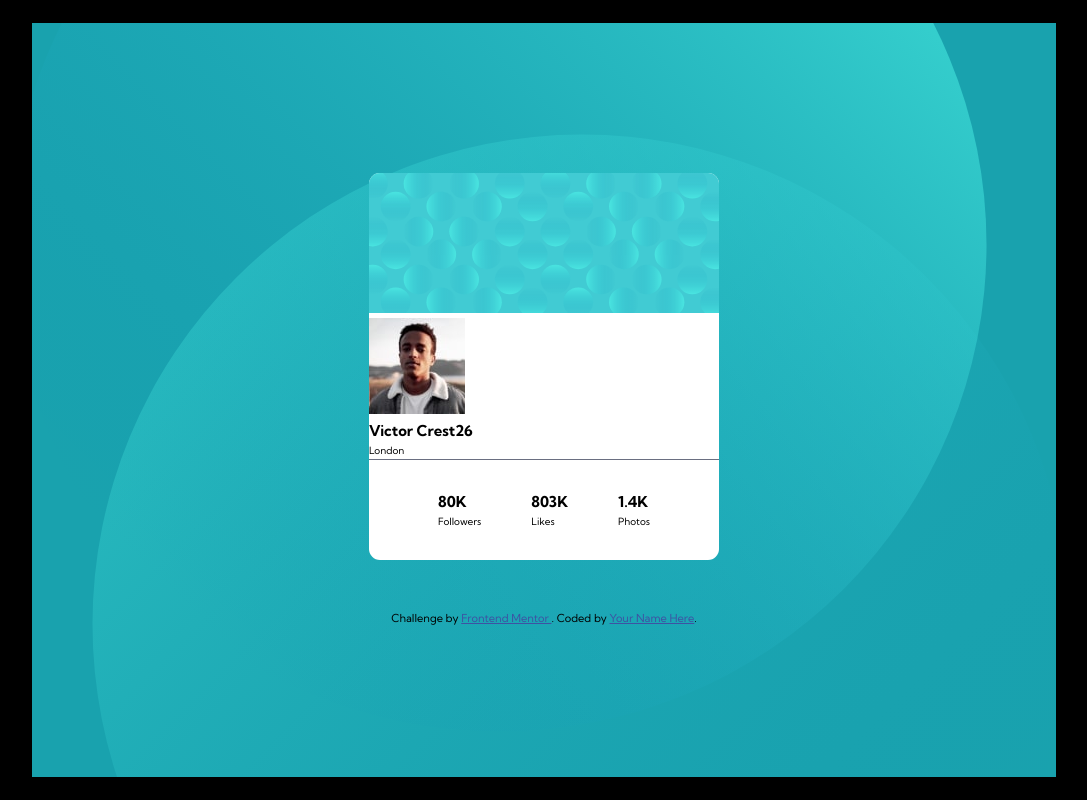
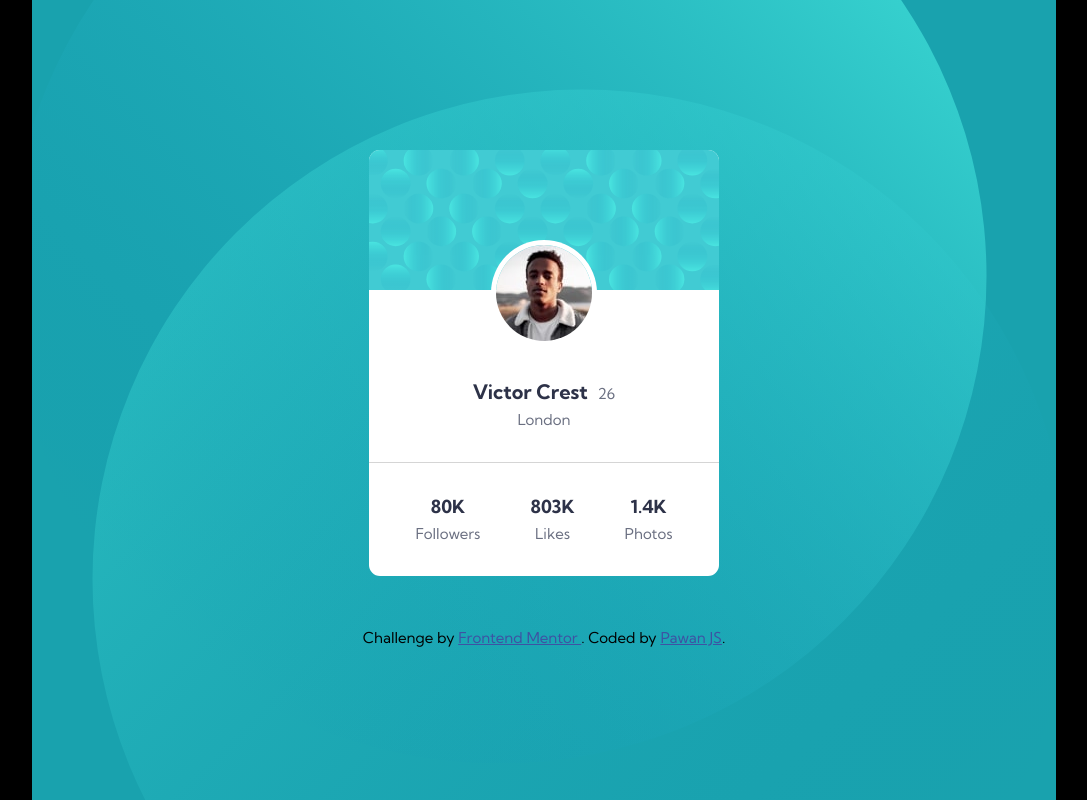
Before and after one commit to PawanJS/profileCard, a plain HTML site: page index.html in a window 1280 px wide. Shown: the whole page, without its empty margins (96-1183 px from the left). Drawn offline with Linux system fonts and the light colour scheme.

Commit message:
added card

```diff
--- a/css/style.css
+++ b/css/style.css
@@ -8,6 +8,30 @@
 html {
   box-sizing: border-box;
   font-size: 62.5%;
+}
+
+.heading-1,
+.heading-2 {
+  font-weight: 700;
+  color: hsl(229, 23%, 23%);
+}
+
+.heading-1 {
+  font-size: 2rem;
+}
+
+.heading-2 {
+  font-size: 1.8rem;
+}
+
+.heading-1--sub {
+  margin-left: 1rem;
+}
+
+.paragraph {
+  font-size: 1.5rem;
+  color: hsl(227, 10%, 46%);
+  font-weight: 400;
 }
 
 .container {
@@ -37,25 +61,42 @@ html {
   overflow: hidden;
   background-color: #fff;
   border-radius: 1.1rem;
+  text-align: center;
 }
 
-.profile-card__top-background {
+.profile-card__item {
+  margin-top: -5rem;
+}
+
+.profile-card__img {
+  border-radius: 50%;
+  box-shadow: 0 0 0 0.5rem #fff;
+}
+
+.profile-card__person-info {
+  padding: 3rem;
 }
 
 .profile-card__person-stats {
   display: flex;
   justify-content: center;
   padding: 3rem;
-  border-top: 1px solid hsl(227, 10%, 46%);
+  border-top: 0.8px solid rgba(150, 150, 150, 0.4);
 }
 
 .attribution {
   font-size: 11px;
   text-align: center;
+  font-size: 1.5rem;
 }
 
 .attribution a {
   color: hsl(228, 45%, 44%);
+}
+
+.attribution a:hover {
+  color: hsl(228, 64%, 40%);
+  transition: color 0.2s;
 }
 
 /** for browser support  */
--- a/index.html
+++ b/index.html
@@ -25,11 +25,15 @@
           <img src="images/bg-pattern-card.svg" alt="card bg" />
         </div>
         <figure class="profile-card__item">
-          <img src="images/image-victor.jpg" alt="victor image" />
+          <img
+            src="images/image-victor.jpg"
+            alt="victor image"
+            class="profile-card__img"
+          />
         </figure>
         <div class="profile-card__person-info">
           <h1 class="heading-1">
-            Victor Crest<span class="heading-1--sub">26</span>
+            Victor Crest<span class="heading-1--sub paragraph">26</span>
           </h1>
           <p class="paragraph">London</p>
         </div>
@@ -52,7 +56,8 @@
         Challenge by
         <a href="https://www.frontendmentor.io?ref=challenge" target="_blank">
           Frontend Mentor </a
-        >. Coded by <a href="#">Your Name Here</a>.
+        >. Coded by
+        <a href="https://www.instagram.com/pawan.js_/?hl=en">Pawan JS</a>.
       </div>
     </section>
   </body>
```
